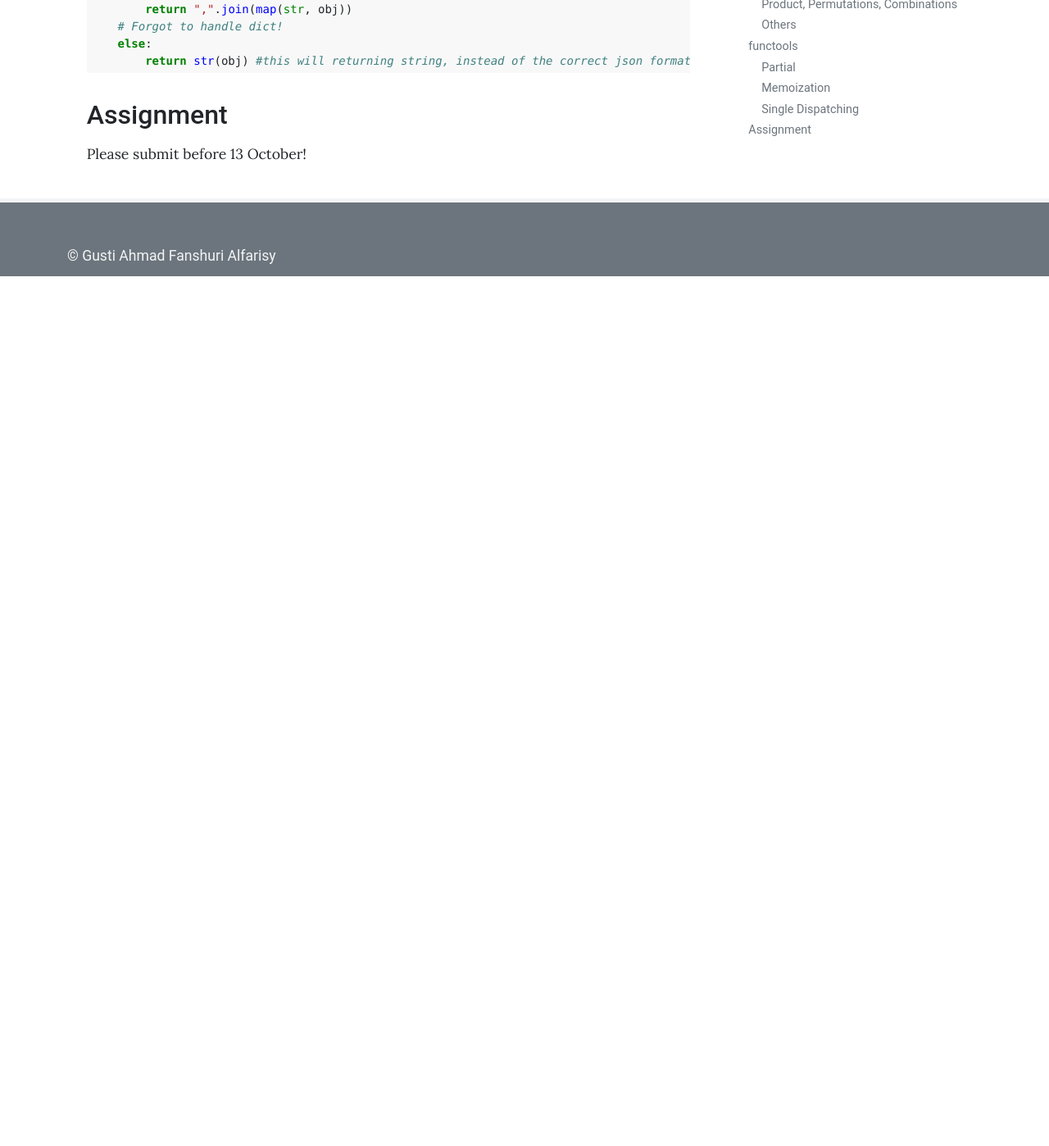
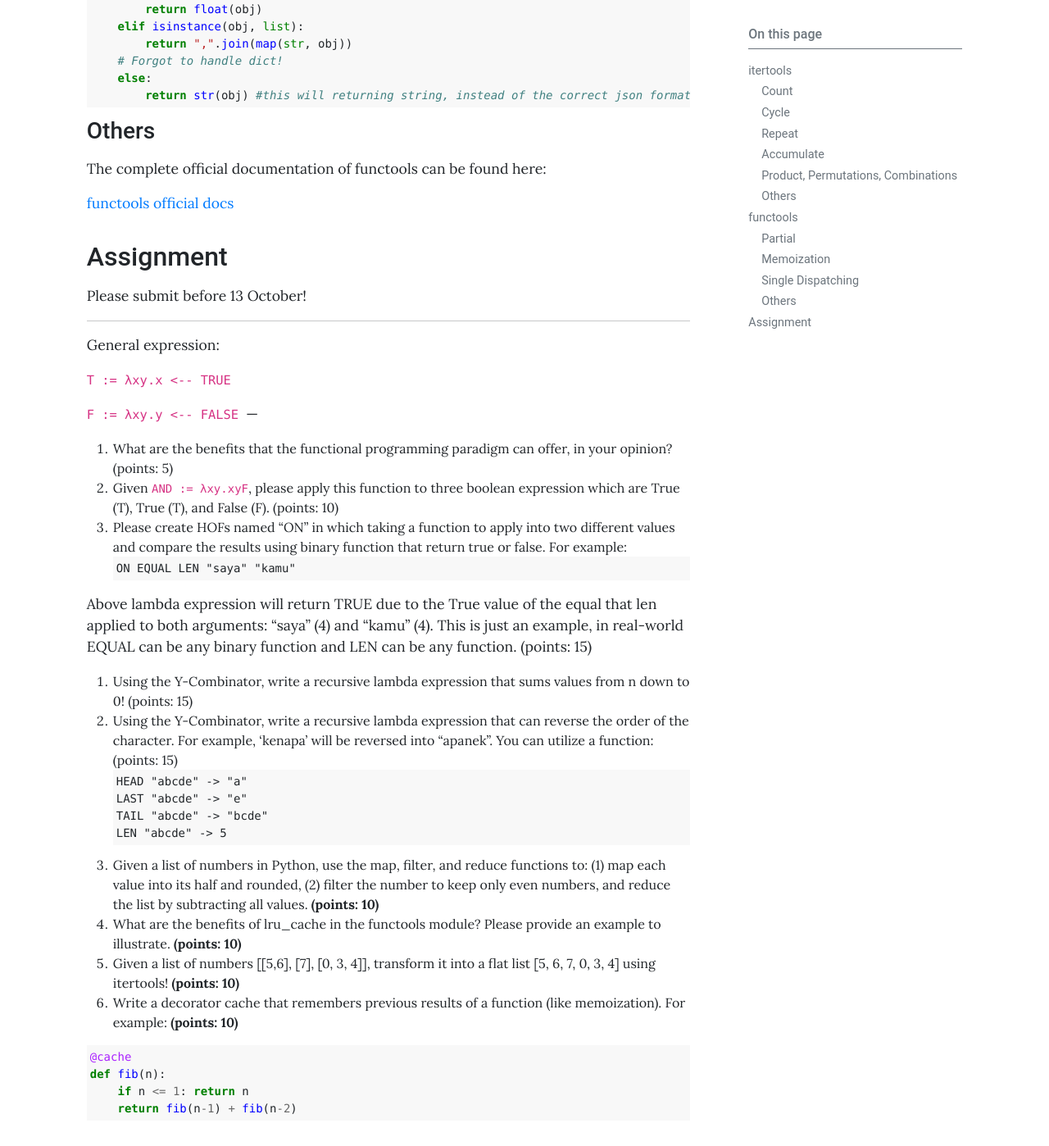
Before and after one commit to gusti-alfarisy/gusti-alfarisy.github.io, a Jekyll site: the page built from _posts/2025-09-24-ln6-fp-itertools-functools.md, in a window 1280 px wide and 1400 px high, scrolled down 5204 px. Shown: the whole window at 82% size. Built offline with Jekyll 4.4.1, drawn with Linux system fonts in a browser that asks for light colours; comment, search, counter and statistics services are not loaded; before the commit the page ends 5541 px from its top, so only the background shows below that; some of the changed text lies outside the part shown.

Commit message:
adding assignment

````diff
--- a/_posts/2025-09-24-ln6-fp-itertools-functools.md
+++ b/_posts/2025-09-24-ln6-fp-itertools-functools.md
@@ -105,7 +105,10 @@ print(list(combinations([1,2,3], 2)))
 ```
 
 ### Others
-???
+
+The complete itertools functionality can be found in the official documentation:
+
+[itertools official docs](https://docs.python.org/3/library/itertools.html)
 
 
 ## functools
@@ -266,7 +269,51 @@ def to_string(obj):
     else:
         return str(obj) #this will returning string, instead of the correct json format
 ```
+### Others
+
+The complete official documentation of functools can be found here:
+
+[functools official docs](https://docs.python.org/3/library/functools.html)
 
 ## Assignment
 
 Please submit before 13 October!
+
+---
+General expression:
+
+``
+T := λxy.x <-- TRUE
+``
+
+``
+F := λxy.y <-- FALSE
+``
+---
+1. What are the benefits that the functional programming paradigm can offer, in your opinion? (points: 5)
+2. Given `AND := λxy.xyF`, please apply this function to three boolean expression which are True (T), True (T), and False (F). (points: 10)
+3. Please create HOFs named "ON" in which taking a function to apply into two different values and compare the results using binary function that return true or false. For example:
+```
+ON EQUAL LEN "saya" "kamu"
+```
+
+Above lambda expression will return TRUE due to the True value of the equal that len applied to both arguments: "saya" (4) and "kamu" (4). This is just an example, in real-world EQUAL can be any binary function and LEN can be any function. (points: 15)
+4. Using the Y-Combinator, write a recursive lambda expression that sums values from n down to 0! (points: 15)
+5. Using the Y-Combinator, write a recursive lambda expression that can reverse the order of the character. For example, 'kenapa' will be reversed into "apanek". You can utilize a function: (points: 15)
+```
+HEAD "abcde" -> "a"
+LAST "abcde" -> "e"
+TAIL "abcde" -> "bcde"
+LEN "abcde" -> 5
+```
+6. Given a list of numbers in Python, use the map, filter, and reduce functions to: (1) map each value into its half and rounded, (2) filter the number to keep only even numbers, and reduce the list by subtracting all values. **(points: 10)**
+7. What are the benefits of lru_cache in the functools module? Please provide an example to illustrate. **(points: 10)**
+8. Given a list of numbers [[5,6], [7], [0, 3, 4]], transform it into a flat list [5, 6, 7, 0, 3, 4] using itertools! **(points: 10)**
+9. Write a decorator cache that remembers previous results of a function (like memoization). For example: **(points: 10)**
+
+```python
+@cache
+def fib(n):
+    if n <= 1: return n
+    return fib(n-1) + fib(n-2)
+```
````
